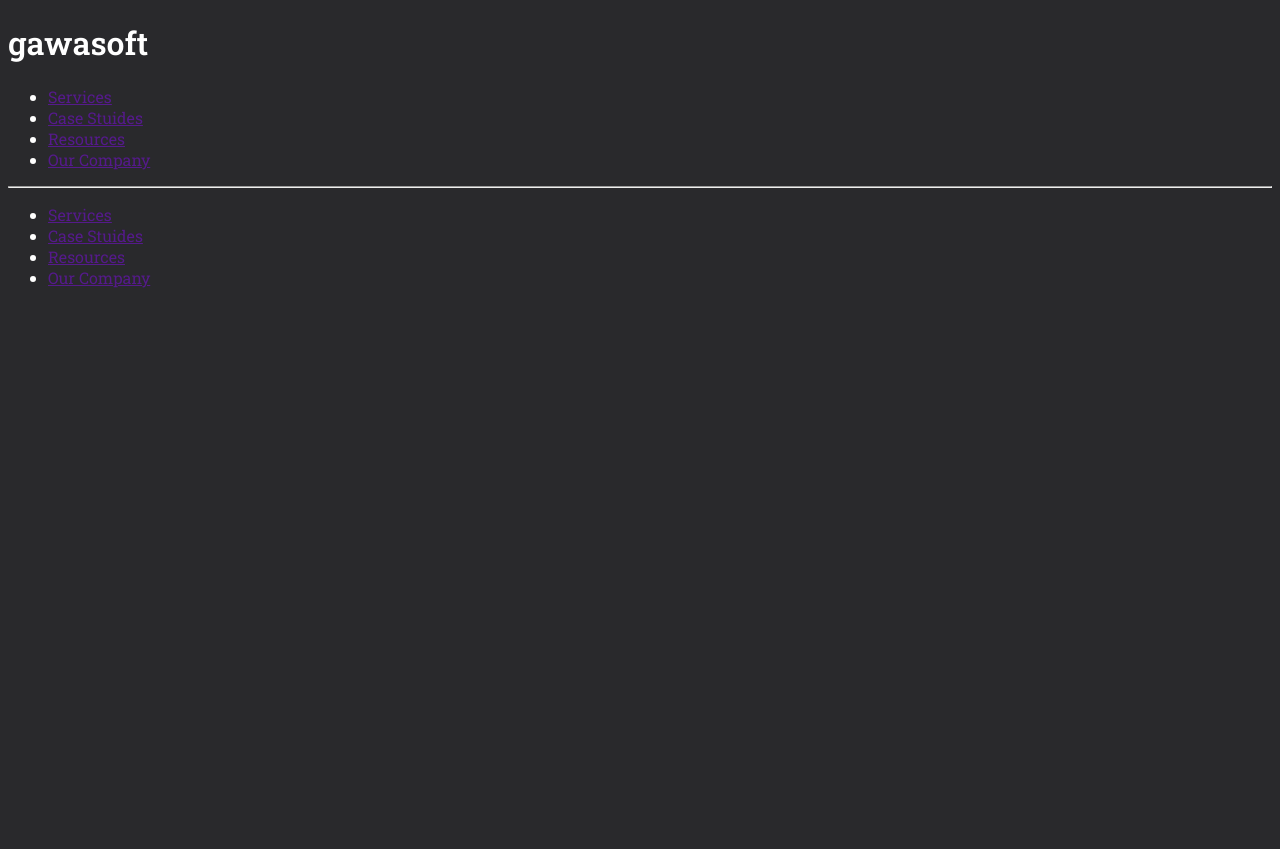
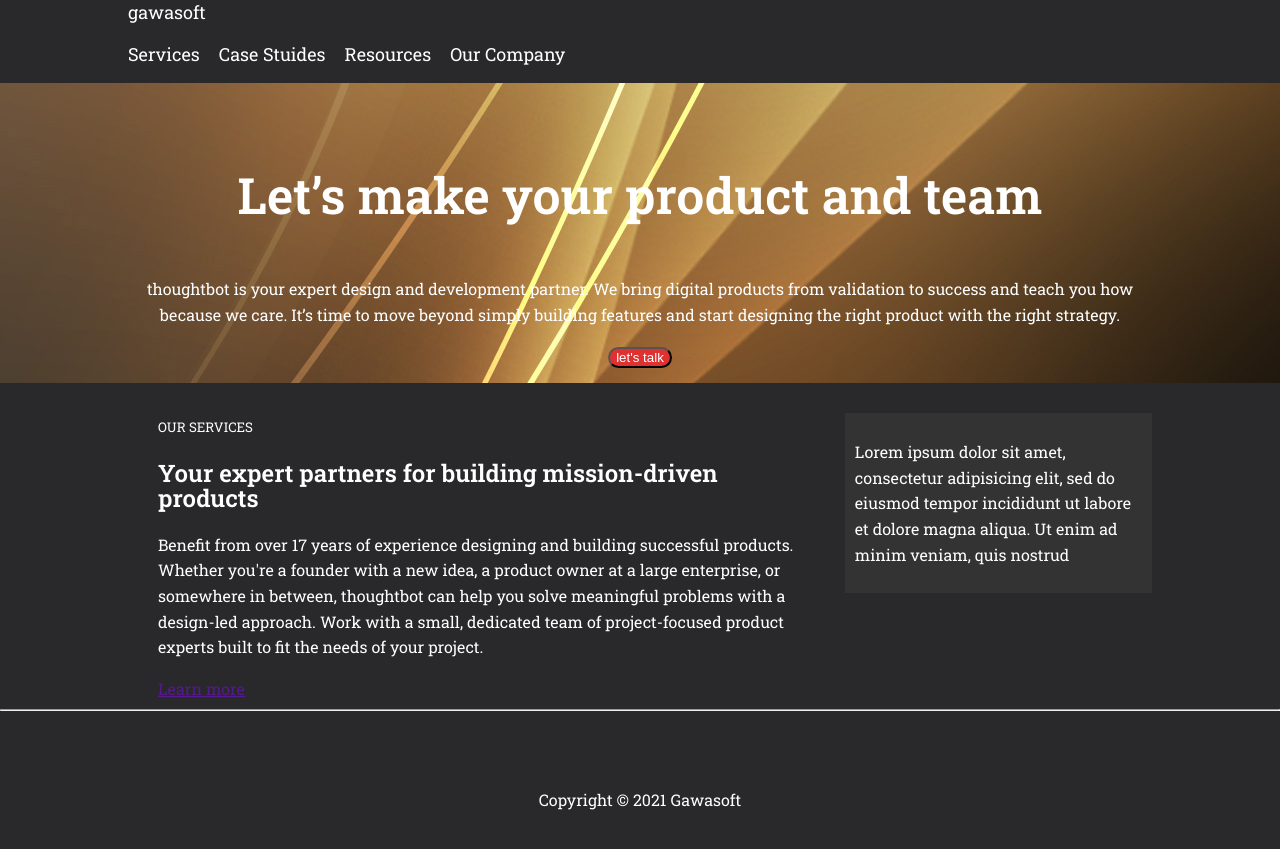
Before and after one commit to deven9229/gawasoft, a Jekyll site: the page built from index.html, in a window 1280 px wide. Shown: the top 849 px of the page. Built offline with Jekyll 4.4.1, drawn with Linux system fonts in a browser that asks for light colours.

Commit message:
improve the home page

```diff
--- a/_includes/footer.html
+++ b/_includes/footer.html
@@ -1,9 +1,4 @@
-<footer>
-  <a href="{{ site.baseurl }}"></a>
-  <ul>
-    <li><a href="{{ site.baseurl }}">Services</a></li>
-    <li><a href="{{ site.baseurl }}">Case Stuides</a></li>
-    <li><a href="{{ site.baseurl }}">Resources</a></li>
-    <li><a href="{{ site.baseurl }}">Our Company</a></li>
-  </ul>
+<hr>
+<footer id="main-footer">
+  <p>Copyright &copy; 2021 Gawasoft</p>
 </footer>
--- a/_includes/nav.html
+++ b/_includes/nav.html
@@ -1,10 +1,11 @@
-<nav>
-  <a href="{{ site.baseurl }}"></a>
+ <nav id="navbar">
+  <div class="container">
+    <a href="{{ site.baseurl }}">gawasoft</a>
     <ul>
       <li><a href="{{ site.baseurl }}">Services</a></li>
       <li><a href="{{ site.baseurl }}">Case Stuides</a></li>
       <li><a href="{{ site.baseurl }}">Resources</a></li>
       <li><a href="{{ site.baseurl }}">Our Company</a></li>
     </ul>
+  </div>
 </nav>
-<hr>
--- a/_layouts/default.html
+++ b/_layouts/default.html
@@ -4,6 +4,6 @@
   {% include header.html %}
 </head>
 <body>
-  {{ content }}
+    {{ content }}
 </body>
 </html>
--- a/assets/css/main.scss
+++ b/assets/css/main.scss
@@ -6,8 +6,98 @@
 @import 'color';
 @import 'typography';
 
-body {
-  font-family: $ff-s;
-  background-color: $clr-grey;
-  color: $clr-white;
+body{
+	background-color: $clr-grey;
+	color: $clr-white;
+	font-family:$ff-s;
+	font-size:16px;
+	line-height:1.6em;
+	margin:0;
 }
+
+.container{
+	width:80%;
+	margin:auto;
+	overflow:hidden;
+}
+
+#navbar{
+	background-color: $clr-grey;
+	color: $clr-white;
+}
+
+/* navbar */
+#navbar ul{
+	padding:0;
+	list-style: none;
+}
+
+#navbar li{
+	display:inline;
+}
+
+#navbar a{
+	color: $clr-white;
+	text-decoration: none;
+	font-size:18px;
+	padding-right:15px;
+}
+/* button */
+.button{
+	background-color: $clr-orange;
+	border-radius: 100rem;
+	color: $clr-white;
+}
+/* showcase */
+#showcase{
+	background-image:url('/assets/images/showcase.jpg');
+	background-position:center right;
+	min-height:300px;
+	margin-bottom:30px;
+	text-align: center;
+}
+
+#showcase h1{
+	color: $clr-white;
+	font-size:50px;
+	line-height: 1.6em;
+	padding-top:30px;
+}
+
+/* main */
+#main{
+	float:left;
+	width:70%;
+	padding:0 30px;
+	box-sizing: border-box;
+}
+
+#sidebar{
+	float:right;
+	width:30%;
+	background: #333;
+	color: $clr-white;
+	padding:10px;
+	box-sizing: border-box;
+}
+
+/* footer */
+#main-footer{
+	background: $clr-grey;
+	color: $clr-white;
+	text-align: center;
+	padding:20px;
+	margin-top:40px;
+}
+
+@media(max-width:600px){
+	#main{
+		width:100%;
+		float:none;
+	}
+
+	#sidebar{
+		width:100%;
+		float:none;
+	}
+}
--- a/index.html
+++ b/index.html
@@ -2,6 +2,33 @@
   title: My home page
   layout: default
 ---
-<h1>gawasoft</h1>
+
 {% include nav.html %}
+  <section id="showcase">
+    <div class="container">
+      <h1>Let’s make your product and team</h1>
+        <p>thoughtbot is your expert design and development partner. We bring digital products from validation to success and teach
+        you how because we care. It’s time to move beyond simply building features and start designing the right product with
+        the right&nbsp;strategy.</p>
+        <button class="button">let's talk</button>
+    </div>
+  </section>
+
+  <div class="container">
+    <section id="main">
+      <small>OUR SERVICES</small>
+      <h1>Your expert partners for building mission-driven products</h1>
+      <p>Benefit from over 17 years of experience designing and building successful products. Whether you're a founder with a new
+      idea, a product owner at a large enterprise, or somewhere in between, thoughtbot can help you solve meaningful problems
+      with a design-led approach. Work with a small, dedicated team of project-focused product experts built to fit the needs
+      of your project.
+      </p>
+      <a href="{{ site.baseurl }}">Learn more</a>
+    </section>
+    <aside id="sidebar">
+      <p>Lorem ipsum dolor sit amet, consectetur adipisicing elit, sed do eiusmod
+        tempor incididunt ut labore et dolore magna aliqua. Ut enim ad minim veniam,
+        quis nostrud </p>
+    </aside>
+  </div>
 {% include footer.html %}
```
Also changed, not shown: assets/images/showcase.jpg (added). Lines whose indentation alone changed are shown as unchanged.
